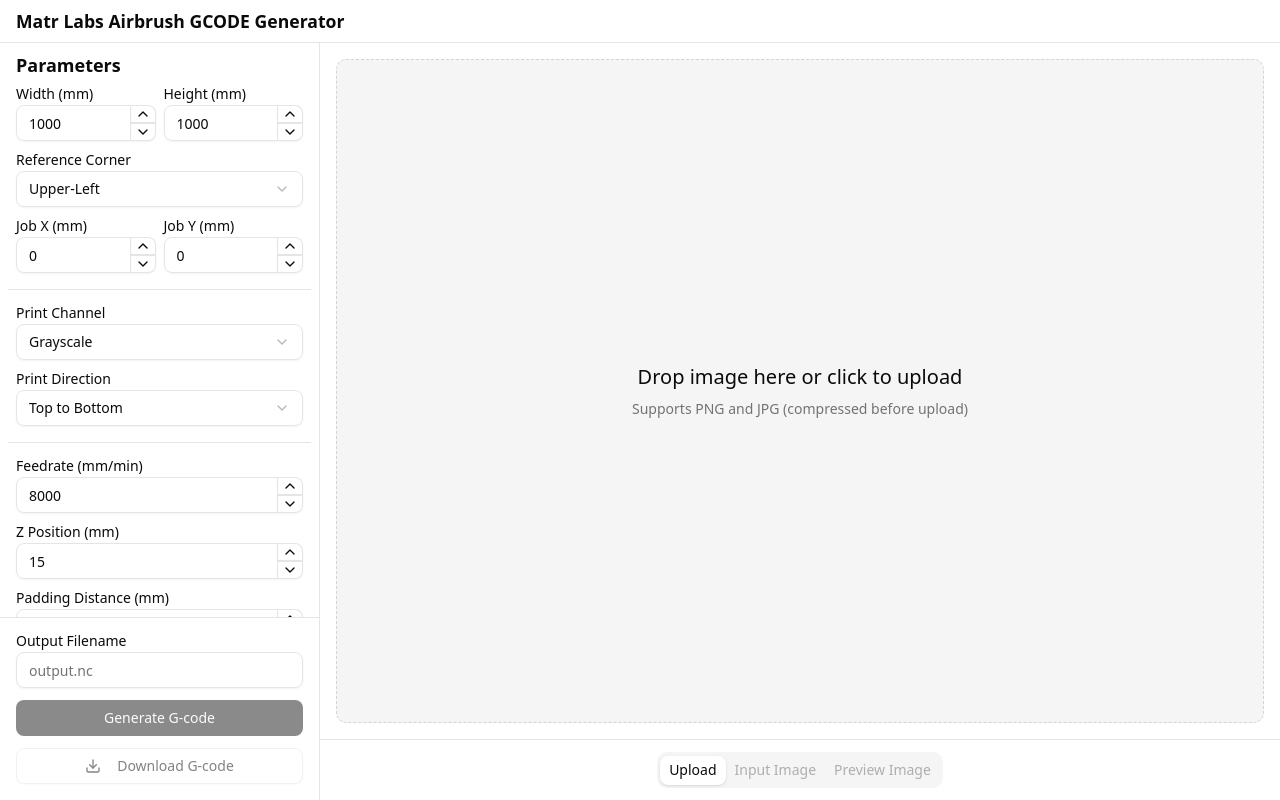
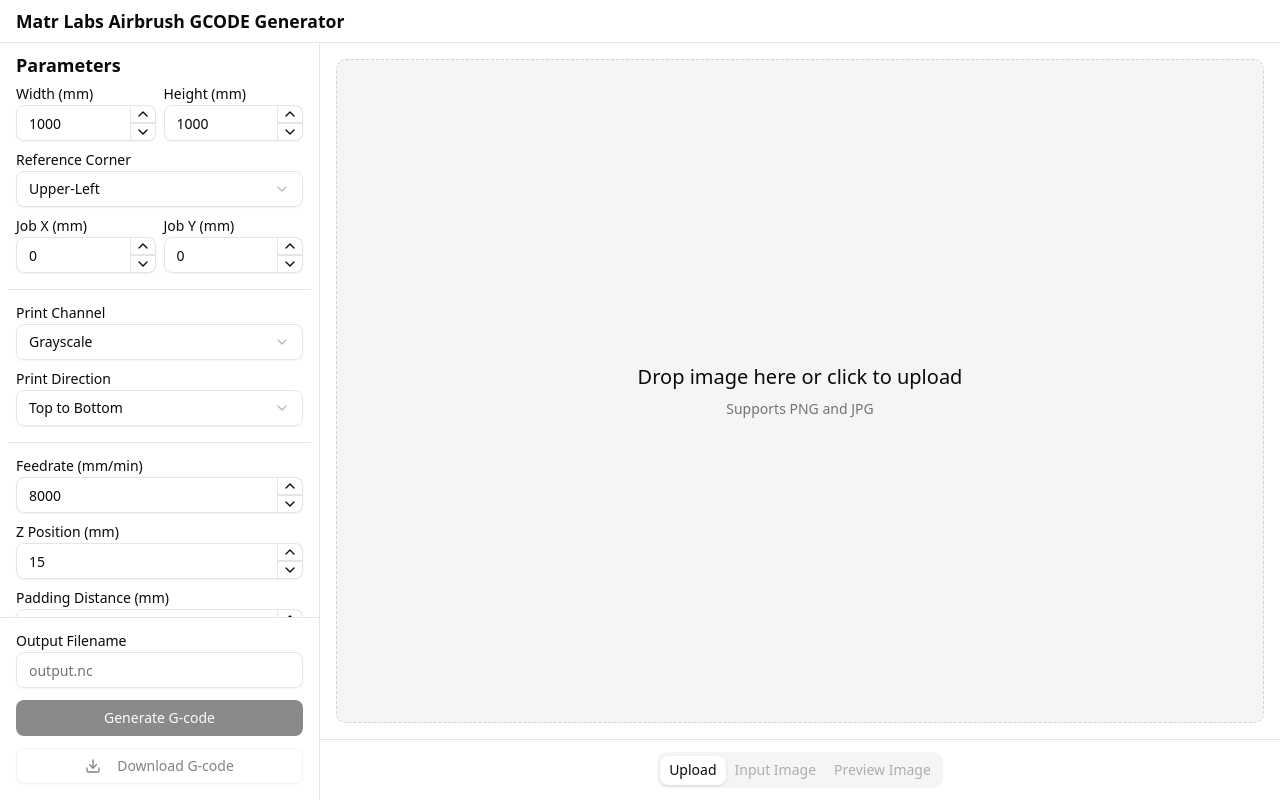
Before and after one commit to artmatr-engineering/airbrush-web, a React (Vite) app in the folder frontend/: page / in a window 1280 px wide. Built offline with nearby package versions, Linux system fonts and the light colour scheme.

Commit message:
removed text about compression

```diff
--- a/frontend/src/components/ImageDropzone.tsx
+++ b/frontend/src/components/ImageDropzone.tsx
@@ -105,7 +105,7 @@ export function ImageDropzone({ onUpload }: ImageDropzoneProps) {
               {isDragActive ? 'Drop image here' : 'Drop image here or click to upload'}
             </p>
             <p className="text-sm text-muted-foreground">
-              Supports PNG and JPG (compressed before upload)
+              Supports PNG and JPG
             </p>
             {error && <p className="text-sm text-destructive mt-2">{error}</p>}
           </div>
```
